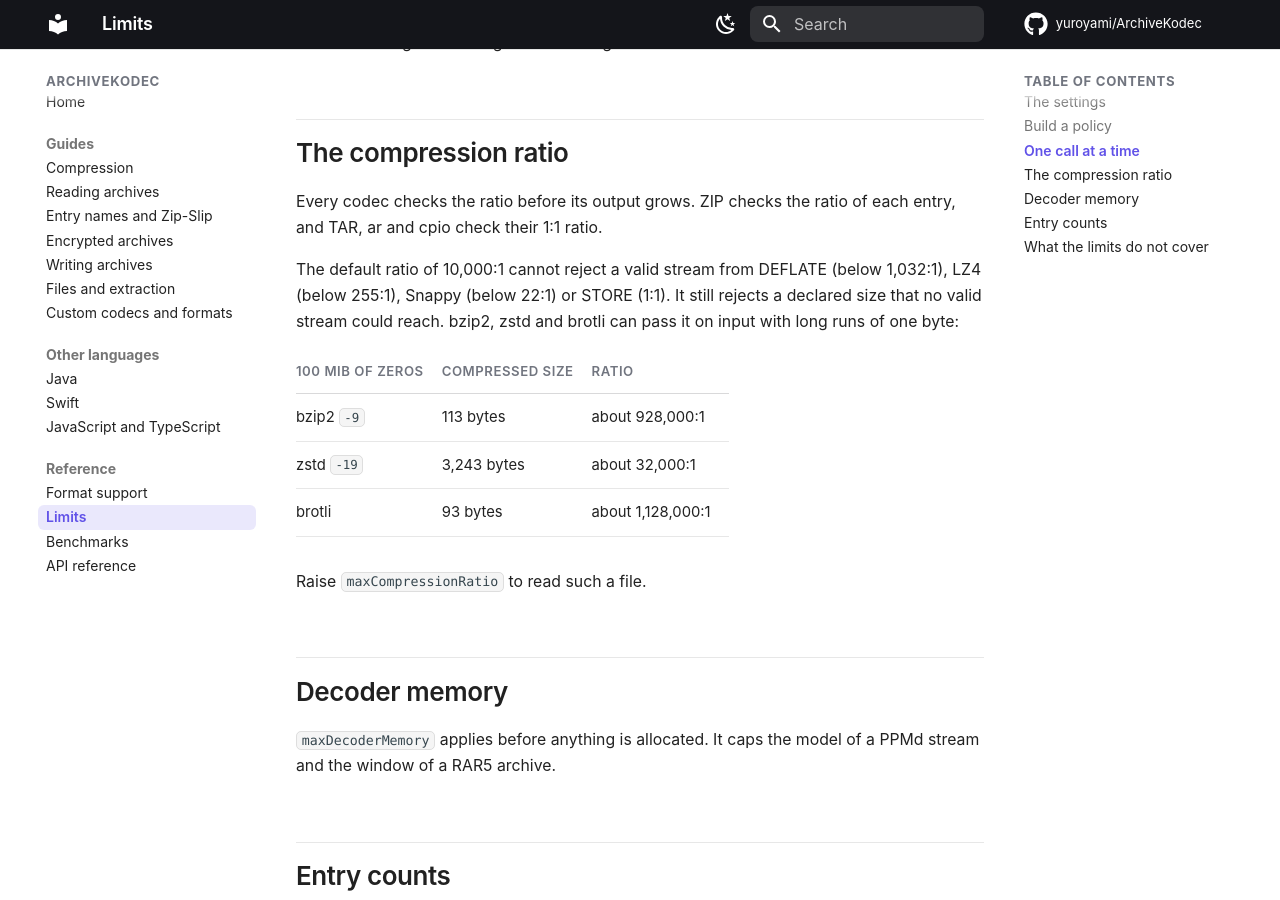
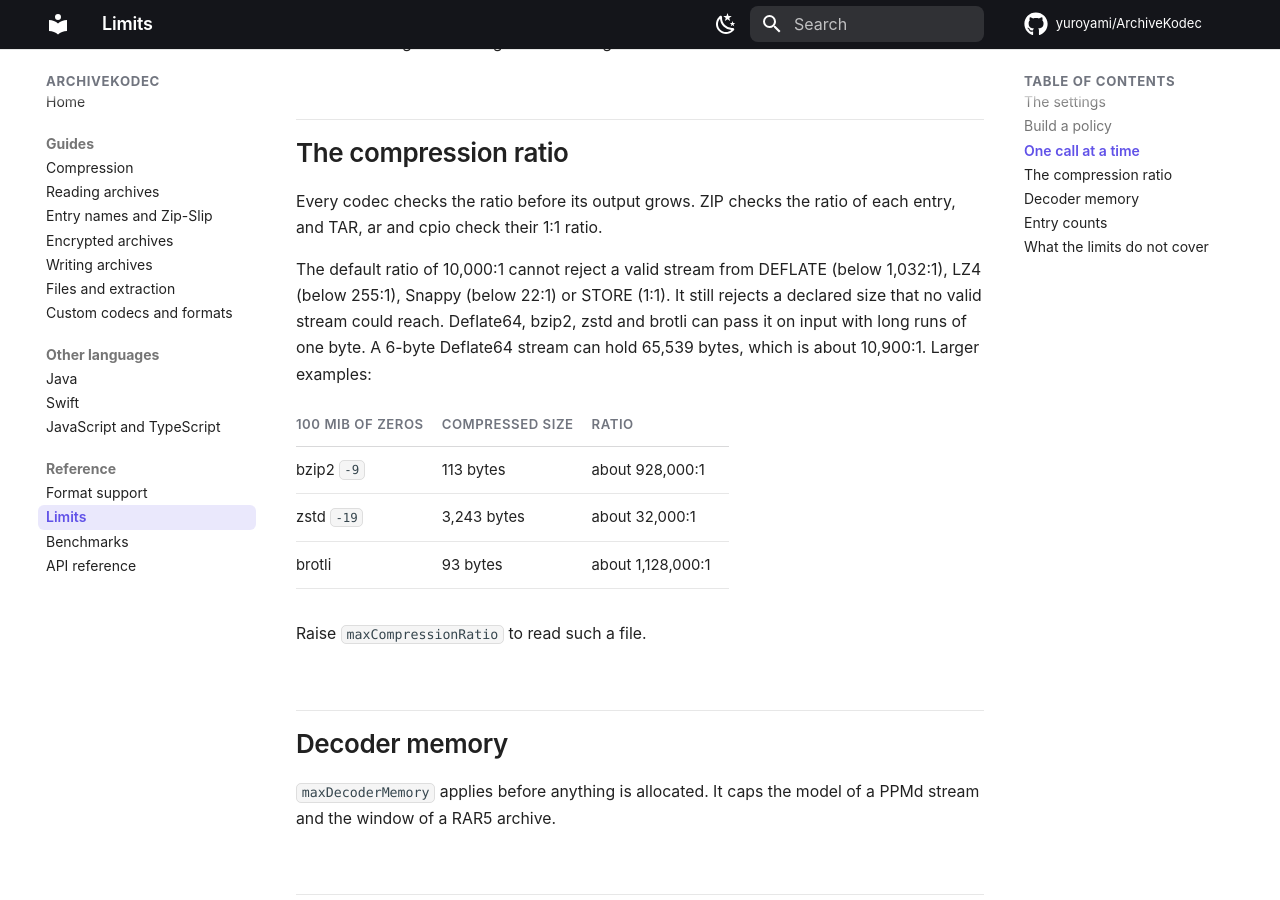
Before and after one commit to yuroyami/ArchiveKodec, an MkDocs documentation site: the page built from docs/limits.md, in a window 1280 px wide and 900 px high, scrolled down 1799 px. Built offline with MkDocs 1.6.1 and Material for MkDocs 9.7.7, drawn with Linux system fonts in a browser that asks for light colours; comment, search, counter and statistics services are not loaded.

Commit message:
docs: correct the ratio limit text and add the changelog entries
the kdoc of maxCompressionRatio said that the default cannot reject a valid
stream of any codec. a 6-byte deflate64 stream of 65,539 bytes and a
13-byte brotli stream of 16 mib are valid and pass 10,000:1.

```diff
--- a/docs/limits.md
+++ b/docs/limits.md
@@ -64,8 +64,9 @@ TAR, ar and cpio check their 1:1 ratio.
 
 The default ratio of 10,000:1 cannot reject a valid stream from DEFLATE (below 1,032:1), LZ4
 (below 255:1), Snappy (below 22:1) or STORE (1:1). It still rejects a declared size that no
-valid stream could reach. bzip2, zstd and brotli can pass it on input with long runs of one
-byte:
+valid stream could reach. Deflate64, bzip2, zstd and brotli can pass it on input with long
+runs of one byte. A 6-byte Deflate64 stream can hold 65,539 bytes, which is about 10,900:1.
+Larger examples:
 
 | 100 MiB of zeros | Compressed size | Ratio |
 | --- | --- | --- |
```
Also changed, not shown: CHANGELOG.md (+29 -0 lines), 1 other file.
